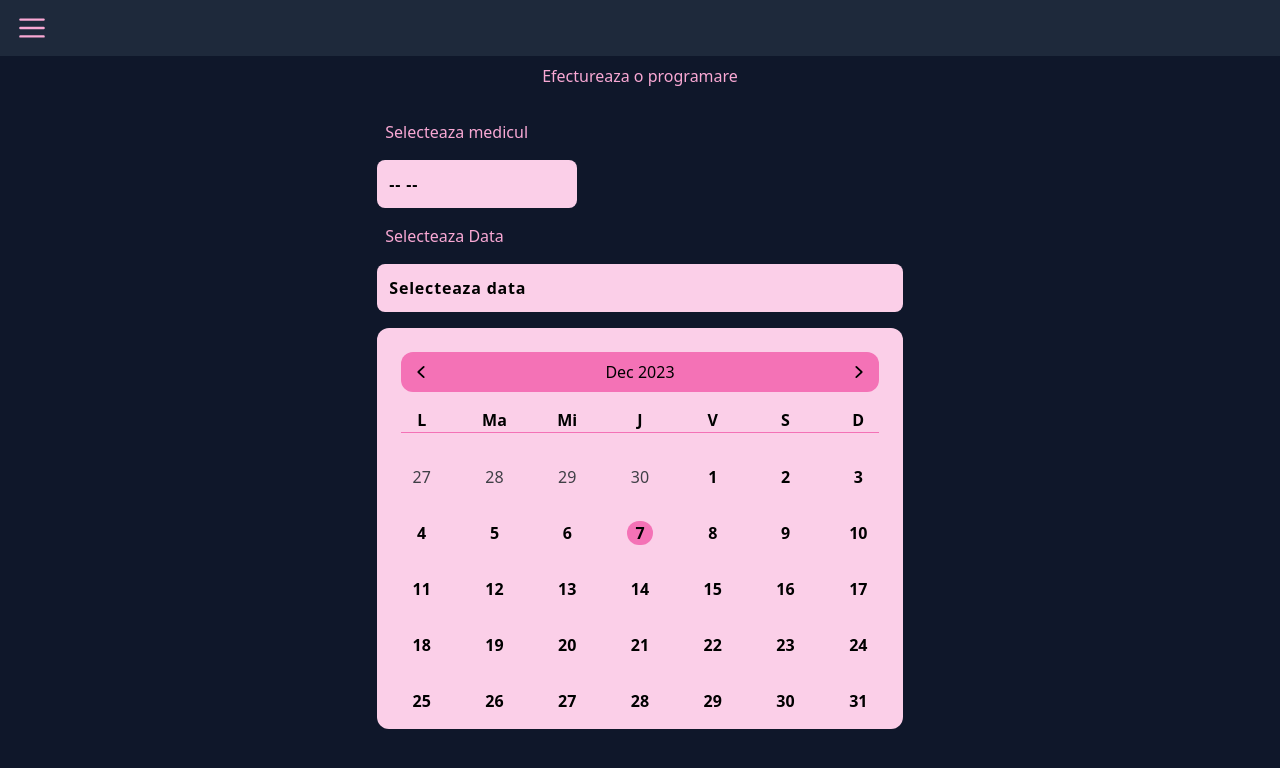
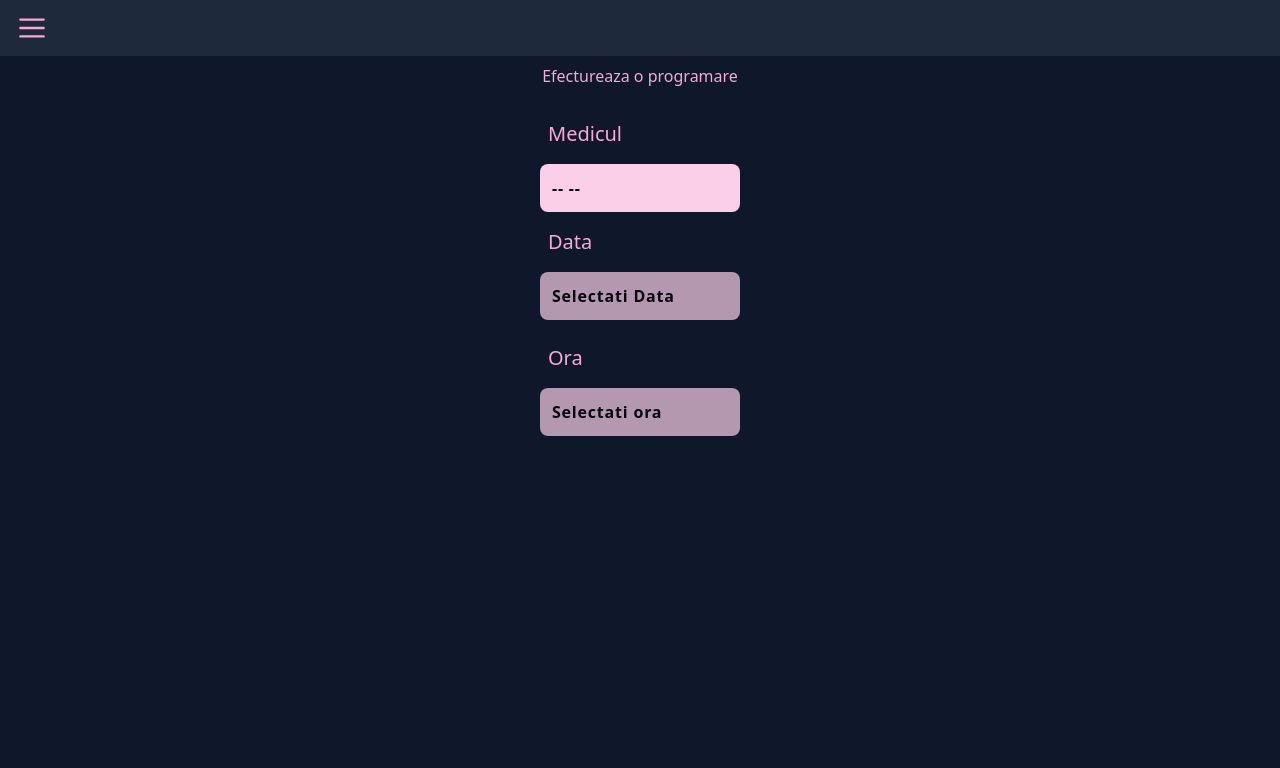
Before and after one commit to seculiraul/cardio-client, a React (Create React App) app: page /programare in a window 1280 px wide. Shown: the top 768 px of the page. Built offline with nearby package versions, Linux system fonts and the light colour scheme.

Commit message:
Created Communication Between Appointment And Child Components

```diff
--- a/src/components/Calendar.js
+++ b/src/components/Calendar.js
@@ -14,7 +14,7 @@ import {
 } from 'date-fns'
 import { useState } from 'react'
 
-const Calendar = () => {
+const Calendar = ({ onDatePicked }) => {
   const today = startOfToday()
   const [selectedDay, setSelectedDay] = useState(today)
   const [month, setMonth] = useState(format(today, 'MMM-yyyy'))
@@ -26,6 +26,7 @@ const Calendar = () => {
       return
     }
     setSelectedDay(day)
+    onDatePicked(format(day, 'dd-MM-yyyy'))
   }
 
   const newDays = eachDayOfInterval({
--- a/src/components/DatePicker.js
+++ b/src/components/DatePicker.js
@@ -1,20 +1,34 @@
 import { Transition } from '@headlessui/react'
+import Calendar from './Calendar'
 import { useState } from 'react'
 
-const DatePicker = ({ dates }) => {
+const DatePicker = ({ active, onDateConfirmed }) => {
   const [isOpen, setIsOpen] = useState(false)
+  const [dateSalected, setDateSelected] = useState('')
 
-  const onDropdownClick = (e) => {
+  const handleOnClick = (e) => {
     e.preventDefault()
-    setIsOpen((prev) => !prev)
+    if (!active) return
+    setIsOpen(true)
+  }
+
+  const onDatePicked = (val) => {
+    setDateSelected(val)
+    setIsOpen(false)
+    onDateConfirmed(val)
   }
   return (
-    <div className="relative">
+    <>
       <button
-        onClick={(e) => onDropdownClick(e)}
-        className="bg-pink-200 p-2 mb-2 w-full flex items-center justify-between font-bold rounded-lg tracking-wider border-4 border-transparent active:border-white active:text-black duration-300"
+        onClick={(e) => handleOnClick(e)}
+        className={`bg-pink-200 p-2 mb-2 w-full flex items-center justify-between font-bold rounded-lg tracking-wider border-4 border-transparent  duration-300
+        ${
+          active
+            ? 'active:border-white active:text-black'
+            : 'cursor-not-allowed opacity-70'
+        }`}
       >
-        Selecteaza data
+        {dateSalected || 'Selectati Data'}
       </button>
       <Transition
         show={isOpen}
@@ -24,19 +38,10 @@ const DatePicker = ({ dates }) => {
         leave="ease-in duration-300"
         leaveFrom="opacity-100"
         leaveTo="opacity-0"
-        className="absolute top-14 p-4 bg-pink-300 w-[300px] rounded-lg grid grid-cols-3 gap-2"
       >
-        {dates.map((date, i) => (
-          <span
-            onClick
-            key={i}
-            className="font-bold mx-auto rounded-xl p-2 cursor-pointer hover:bg-pink-100 duration-300"
-          >
-            {date}
-          </span>
-        ))}
+        <Calendar onDatePicked={onDatePicked} />
       </Transition>
-    </div>
+    </>
   )
 }
 
--- /dev/null
+++ b/src/components/TimePicker.js
@@ -0,0 +1,56 @@
+import { Transition } from '@headlessui/react'
+import { useState } from 'react'
+
+const TimePicker = ({ dates, active, onTimePicked }) => {
+  const [hour, setHour] = useState('Selectati ora')
+  const [isOpen, setIsOpen] = useState(false)
+
+  const onDropdownClick = (e) => {
+    e.preventDefault()
+    if (!active) return
+    setIsOpen((prev) => !prev)
+  }
+
+  const onHourClick = (h) => {
+    setHour(`Ora ${h}`)
+    setIsOpen(false)
+    onTimePicked(h)
+  }
+  return (
+    <div className="relative">
+      <button
+        onClick={(e) => onDropdownClick(e)}
+        className={`bg-pink-200 p-2 mb-2 w-full flex items-center justify-between font-bold rounded-lg tracking-wider border-4 border-transparent active:border-white active:text-black duration-300
+        ${
+          active
+            ? 'active:border-white active:text-black'
+            : 'cursor-not-allowed opacity-70'
+        }`}
+      >
+        {hour}
+      </button>
+      <Transition
+        show={isOpen}
+        enter="ease-out duration-300"
+        enterFrom="opacity-0"
+        enterTo="opacity-100"
+        leave="ease-in duration-300"
+        leaveFrom="opacity-100"
+        leaveTo="opacity-0"
+        className="absolute top-14 p-4 bg-pink-300 w-[300px] rounded-lg grid grid-cols-3 gap-2"
+      >
+        {dates.map((date, i) => (
+          <span
+            onClick={() => onHourClick(date)}
+            key={i}
+            className="font-bold mx-auto rounded-xl p-2 cursor-pointer hover:bg-pink-100 duration-300"
+          >
+            {date}
+          </span>
+        ))}
+      </Transition>
+    </div>
+  )
+}
+
+export default TimePicker
--- a/src/features/appointments/Appointment.js
+++ b/src/features/appointments/Appointment.js
@@ -1,8 +1,10 @@
-import Calendar from '../../components/Calendar'
+import { useState } from 'react'
 import DatePicker from '../../components/DatePicker'
 import Dropdown from '../../components/Dropdown'
+import TimePicker from '../../components/TimePicker'
 
 const Appointment = () => {
+  const [step, setStep] = useState(0)
   const doctorList = [
     { title: 'doctor 1', value: 1 },
     { title: 'doctor2', value: 2 },
@@ -11,7 +13,18 @@ const Appointment = () => {
 
   const onItemPicked = (opt) => {
     console.log(opt)
+    setStep(1)
   }
+
+  const onDateConfirmed = (date) => {
+    console.log(date)
+    setStep(2)
+  }
+
+  const onTimedConfirmed = (time) => {
+    console.log(time)
+  }
+
   const dates = ['14:00', '14:30', '15:00', '15:30', '16:00', '17:00']
   return (
     <div className="flex flex-col items-center justify-center">
@@ -21,7 +34,7 @@ const Appointment = () => {
 
       <form className="p-2 m-2">
         <div className="flex flex-col gap-2">
-          <label className="text-pink-300 p-2">Selecteaza medicul</label>
+          <label className="text-pink-300 text-xl p-2">Medicul</label>
           <Dropdown
             list={doctorList}
             onItemPicked={onItemPicked}
@@ -29,10 +42,17 @@ const Appointment = () => {
           />
         </div>
         <div className="flex flex-col gap-2 my-2">
-          <label className="text-pink-300 p-2">Selecteaza Data</label>
-          <DatePicker dates={dates} />
+          <label className="text-pink-300 text-xl p-2">Data</label>
+          <DatePicker active={step > 0} onDateConfirmed={onDateConfirmed} />
         </div>
-        <Calendar />
+        <div className="flex flex-col gap-2 my-2">
+          <label className="text-pink-300 text-xl p-2">Ora</label>
+          <TimePicker
+            dates={dates}
+            active={step > 1}
+            onTimePicked={onTimedConfirmed}
+          />
+        </div>
       </form>
     </div>
   )
```
